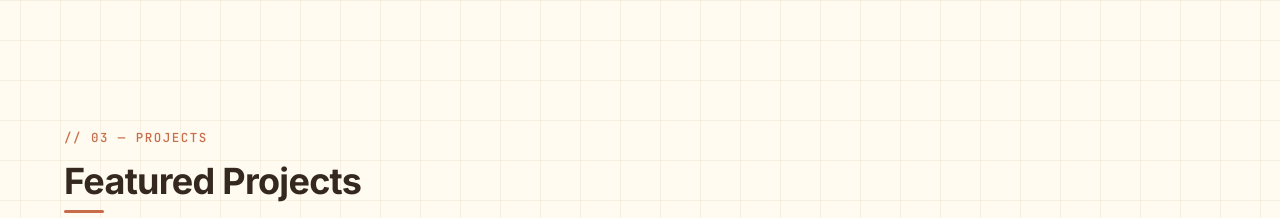
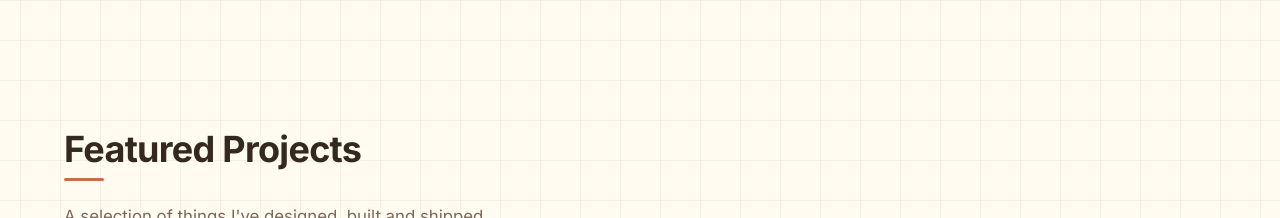
Before and after one commit to girishmore2004/Portfolio, a React (Vite) app in the folder frontend/: page / in a window 1280 px wide. Shown: the part 1280-1498 px from the top of the page. Built offline with nearby package versions, Linux system fonts and the light colour scheme; no server answers.

Commit message:
Update ProjectsSection.jsx

```diff
--- a/frontend/src/components/sections/ProjectsSection.jsx
+++ b/frontend/src/components/sections/ProjectsSection.jsx
@@ -27,7 +27,7 @@ const ProjectsSection = () => {
           whileInView={{ opacity: 1, y: 0 }}
           viewport={{ once: true, margin: '-60px' }}
         >
-          <span className="section-eyebrow">// 03 — Projects</span>
+          {/* <span className="section-eyebrow">// 03 — Projects</span> */}
           <h2 className="section-title">Featured Projects</h2>
           <p className="section-subtitle">
             A selection of things I've designed, built and shipped
```
